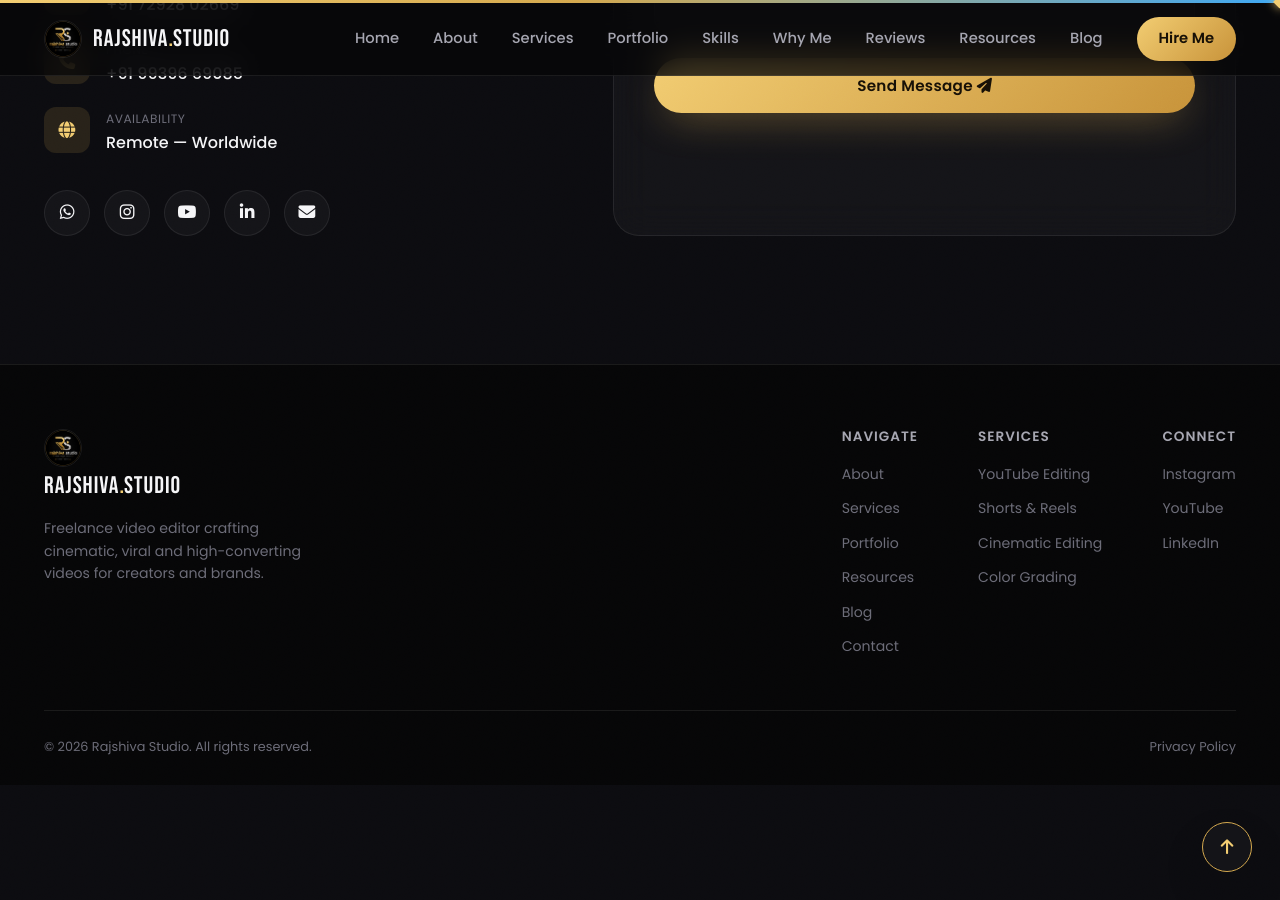
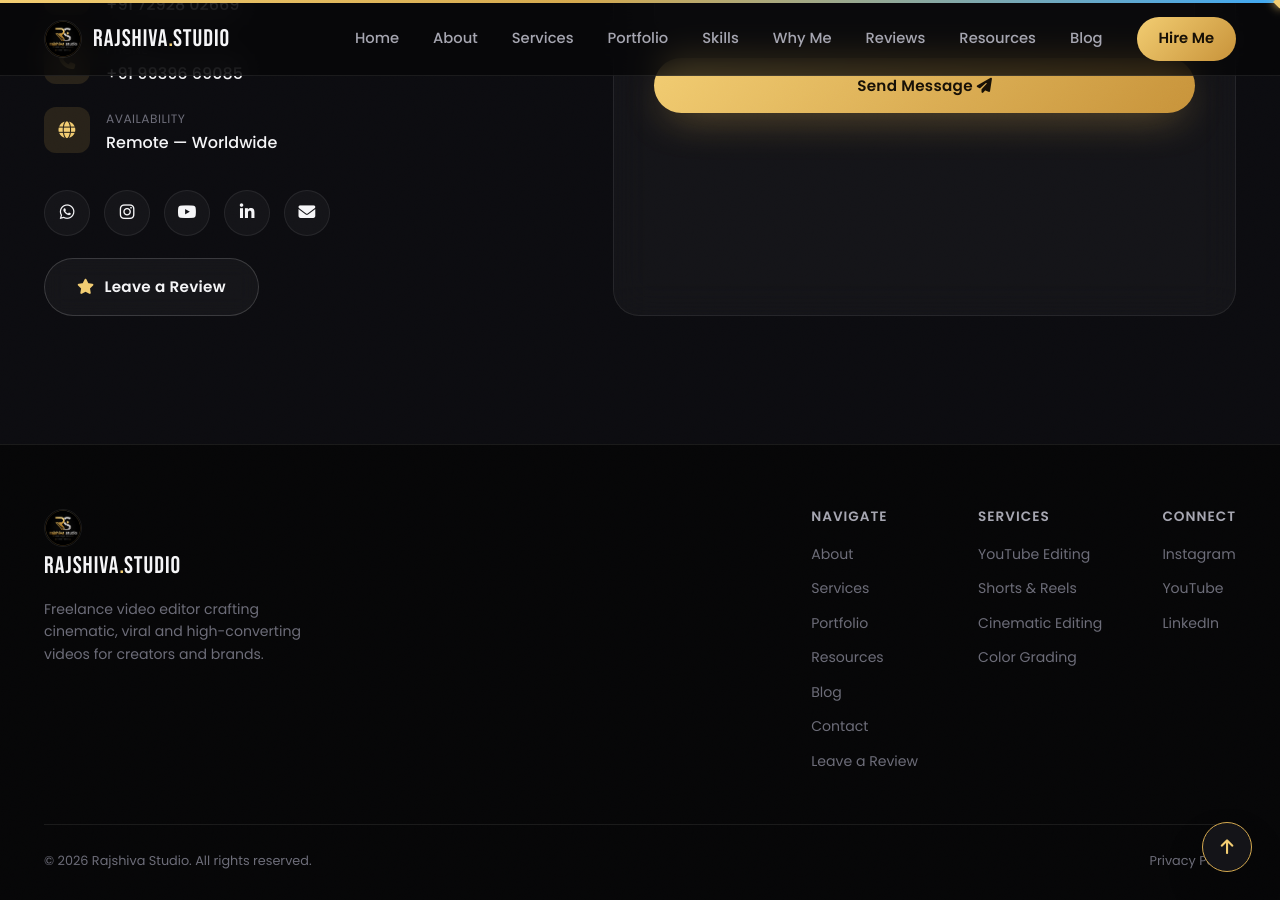
Before and after one commit to princeraj3377/rajshivastudio, a Jekyll site: the page built from index.html, in a window 1280 px wide and 900 px high, scrolled down 8532 px. Built offline with Jekyll 4.4.1, drawn with Linux system fonts in a browser that asks for light colours.

Commit message:
Add 'Leave a Review' button in contact section and every footer
Co-Authored-By: Claude Opus 4.8 (1M context) <noreply@anthropic.com>

```diff
--- a/_layouts/post.html
+++ b/_layouts/post.html
@@ -109,6 +109,7 @@
           <a href="{{ '/resources.html' | relative_url }}">Resources</a>
           <a href="{{ '/blog/' | relative_url }}">Blog</a>
           <a href="{{ '/index.html' | relative_url }}#contact">Contact</a>
+          <a href="{{ '/review.html' | relative_url }}">Leave a Review</a>
         </div>
         <div class="footer-col">
           <h4>Connect</h4>
--- a/blog.html
+++ b/blog.html
@@ -169,6 +169,7 @@ permalink: /blog/
           <a href="{{ '/resources.html' | relative_url }}">Resources</a>
           <a href="{{ '/blog/' | relative_url }}">Blog</a>
           <a href="{{ '/index.html' | relative_url }}#contact">Contact</a>
+          <a href="{{ '/review.html' | relative_url }}">Leave a Review</a>
         </div>
         <div class="footer-col">
           <h4>Connect</h4>
--- a/index.html
+++ b/index.html
@@ -473,6 +473,8 @@
         <a href="https://linkedin.com/in/yourusername" target="_blank" rel="noopener" class="social-btn" aria-label="LinkedIn"><i class="fa-brands fa-linkedin-in"></i></a>
         <a href="mailto:rajshivastudio@gmail.com" class="social-btn" aria-label="Email"><i class="fa-solid fa-envelope"></i></a>
       </div>
+
+      <a href="review.html" class="btn btn-secondary review-cta"><i class="fa-solid fa-star"></i> Leave a Review</a>
     </div>
 
     <!-- Submissions are sent to rajshivastudio@gmail.com via Web3Forms.
@@ -522,6 +524,7 @@
           <a href="resources.html">Resources</a>
           <a href="blog/">Blog</a>
           <a href="#contact">Contact</a>
+          <a href="review.html">Leave a Review</a>
         </div>
         <div class="footer-col">
           <h4>Services</h4>
--- a/privacy.html
+++ b/privacy.html
@@ -198,6 +198,7 @@
           <a href="resources.html">Resources</a>
           <a href="blog/">Blog</a>
           <a href="index.html#contact">Contact</a>
+          <a href="review.html">Leave a Review</a>
         </div>
         <div class="footer-col">
           <h4>Connect</h4>
--- a/resources.html
+++ b/resources.html
@@ -253,6 +253,7 @@ permalink: /resources.html
           <a href="resources.html">Resources</a>
           <a href="blog/">Blog</a>
           <a href="index.html#contact">Contact</a>
+          <a href="review.html">Leave a Review</a>
         </div>
         <div class="footer-col">
           <h4>Resources</h4>
--- a/style.css
+++ b/style.css
@@ -1176,3 +1176,8 @@ h1, h2, h3, h4, p, li, a, .prompt-text, .ci-value{ overflow-wrap: break-word; }
   .review-form{ padding: 24px 20px; }
   .star-picker .star{ font-size: 1.4rem; }
 }
+
+/* "Leave a Review" button in the contact section */
+.review-cta{ margin-top: 22px; }
+.review-cta i{ color: var(--gold-bright); }
+.review-cta:hover i{ color: inherit; }
```
